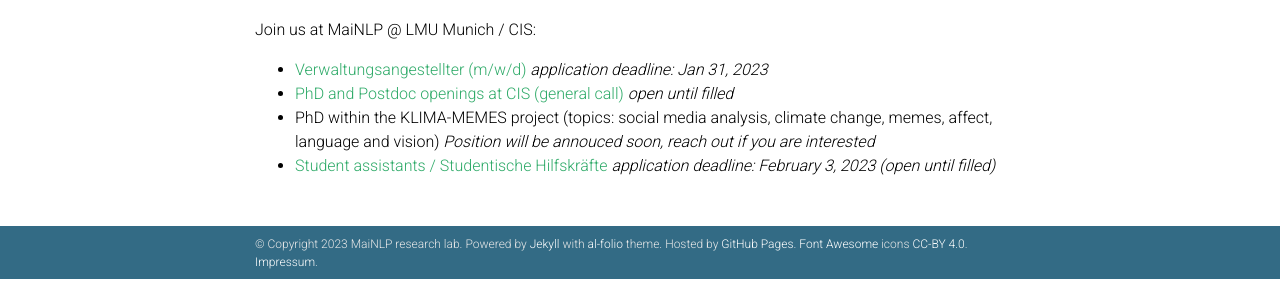
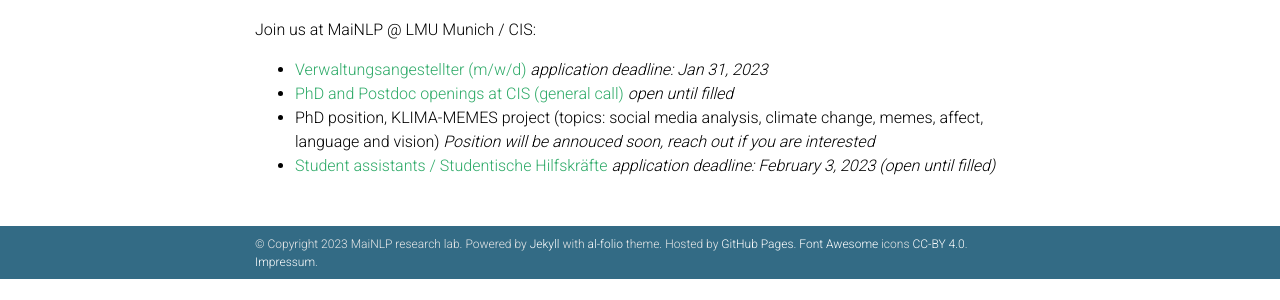
Before and after one commit to mainlp/mainlp.github.io, a Jekyll site: the page built from _pages/jobs.md, in a window 1280 px wide. Shown: the part 166-466 px from the top of the page. Built offline with Jekyll 4.4.1, drawn with Linux system fonts in a browser that asks for light colours; comment, search, counter and statistics services are not loaded; a style sheet for code colours, icons or effects is not loaded.

Commit message:
Update jobs.md

```diff
--- a/_pages/jobs.md
+++ b/_pages/jobs.md
@@ -11,5 +11,5 @@ Join us at MaiNLP @ LMU Munich / CIS:
 
 - [Verwaltungsangestellter (m/w/d)](https://job-portal.lmu.de/jobposting/7f056e2028e23d3de0c6d658fedae33f0c2a1ff50) *application deadline: Jan 31, 2023*
 - [PhD and Postdoc openings at CIS (general call)](https://www.cis.lmu.de/web/jobs2022.html) *open until filled*
-- PhD within the KLIMA-MEMES project (topics: social media analysis, climate change, memes, affect, language and vision) *Position will be annouced soon, reach out if you are interested*
+- PhD position, KLIMA-MEMES project (topics: social media analysis, climate change, memes, affect, language and vision) *Position will be annouced soon, reach out if you are interested*
 - [Student assistants / Studentische Hilfskräfte](content/Studentische_Hilfskraft.pdf) *application deadline: February 3, 2023 (open until filled)*
```
